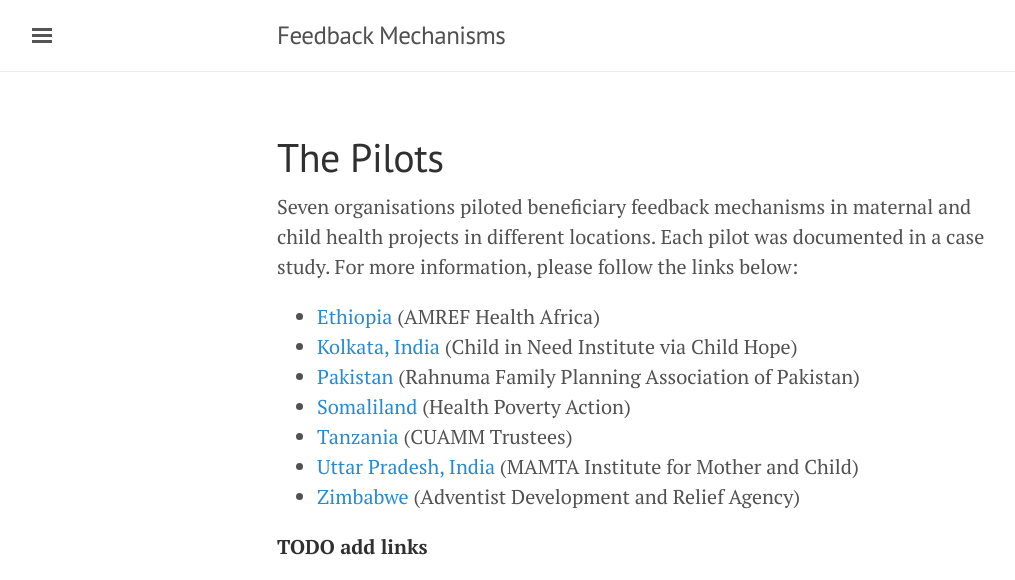
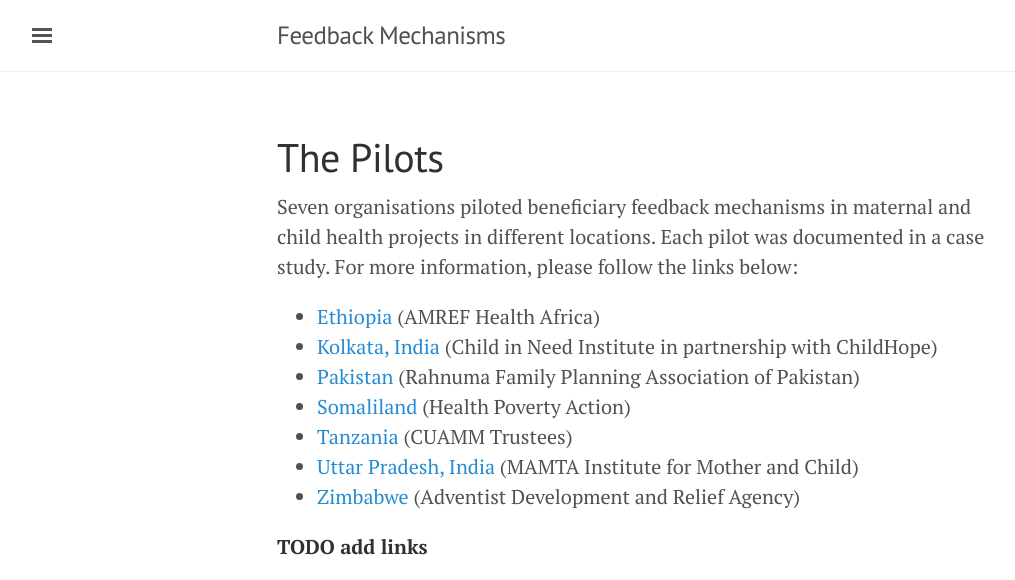
Before and after one commit to socialimpactlab/feedbackmechanisms, a Jekyll site: the page built from pilots.md, in a window 1280 px wide. Shown: the top 580 px of the page, without its empty margins (3-1018 px from the left). Built offline with Jekyll 4.4.1, drawn with Linux system fonts in a browser that asks for light colours; grey boxes are pictures that could not be loaded.

Commit message:
ChildHope fix

```diff
--- a/pilots.md
+++ b/pilots.md
@@ -6,7 +6,7 @@
 Seven organisations piloted beneficiary feedback mechanisms in maternal and child health projects in different locations. Each pilot was documented in a case study. For more information, please follow the links below:
 
 * [Ethiopia]({{site.baseurl}}/pilots/ethiopia/) (AMREF Health Africa)
-* [Kolkata, India]({{site.baseurl}}/pilots/kolkata/) (Child in Need Institute via Child Hope)
+* [Kolkata, India]({{site.baseurl}}/pilots/kolkata/) (Child in Need Institute in partnership with ChildHope)
 * [Pakistan]({{site.baseurl}}/pilots/pakistan/) (Rahnuma Family Planning Association of Pakistan)
 * [Somaliland]({{site.baseurl}}/pilots/somaliland/) (Health Poverty Action)
 * [Tanzania]({{site.baseurl}}/pilots/tanzania/) (CUAMM Trustees)
```
Also changed, not shown: public/img/logos/adra.png (deleted), public/img/logos/consortium logos/INTRAC logo purple no strapline.png (added), public/img/logos/consortium logos/SIMLab.png (added), public/img/logos/consortium logos/cda.png (renamed from public/img/logos/cda.png), public/img/logos/consortium logos/wv_logo_equal_rgb.jpg (added), public/img/logos/partner logos/adra logo.jpg (added), public/img/logos/partner logos/amref.jpg (renamed from public/img/logos/amref.jpg), public/img/logos/partner logos/childhope.png (renamed from public/img/logos/childhope.png), public/img/logos/partner logos/cini.png (renamed from public/img/logos/cini.png), public/img/logos/partner logos/cuammfr.png (renamed from public/img/logos/cuammfr.png), public/img/logos/partner logos/mamta logo.jpg (added), public/img/logos/partner logos/rahnuma fpap.png (added), 1 other file.
